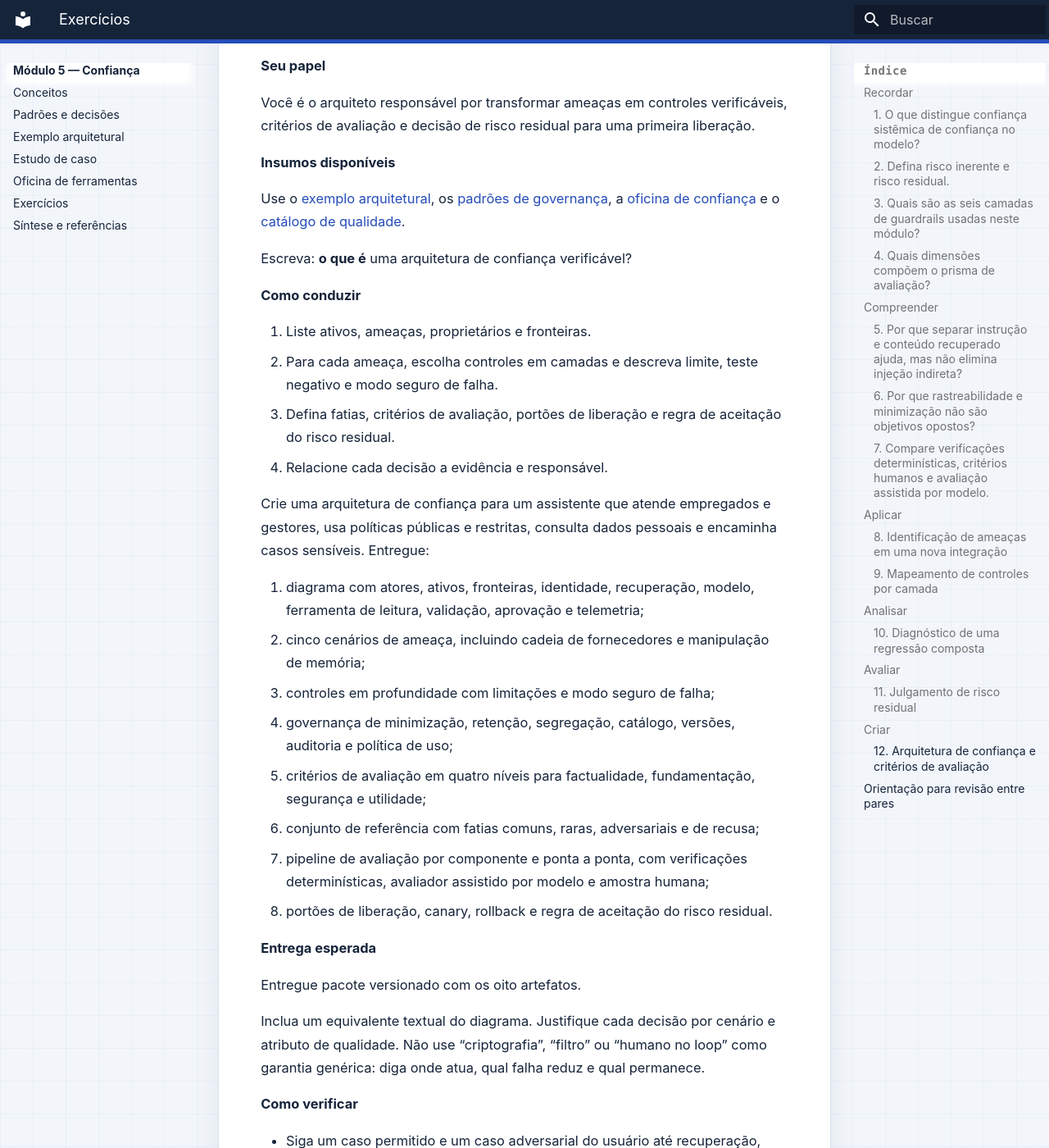
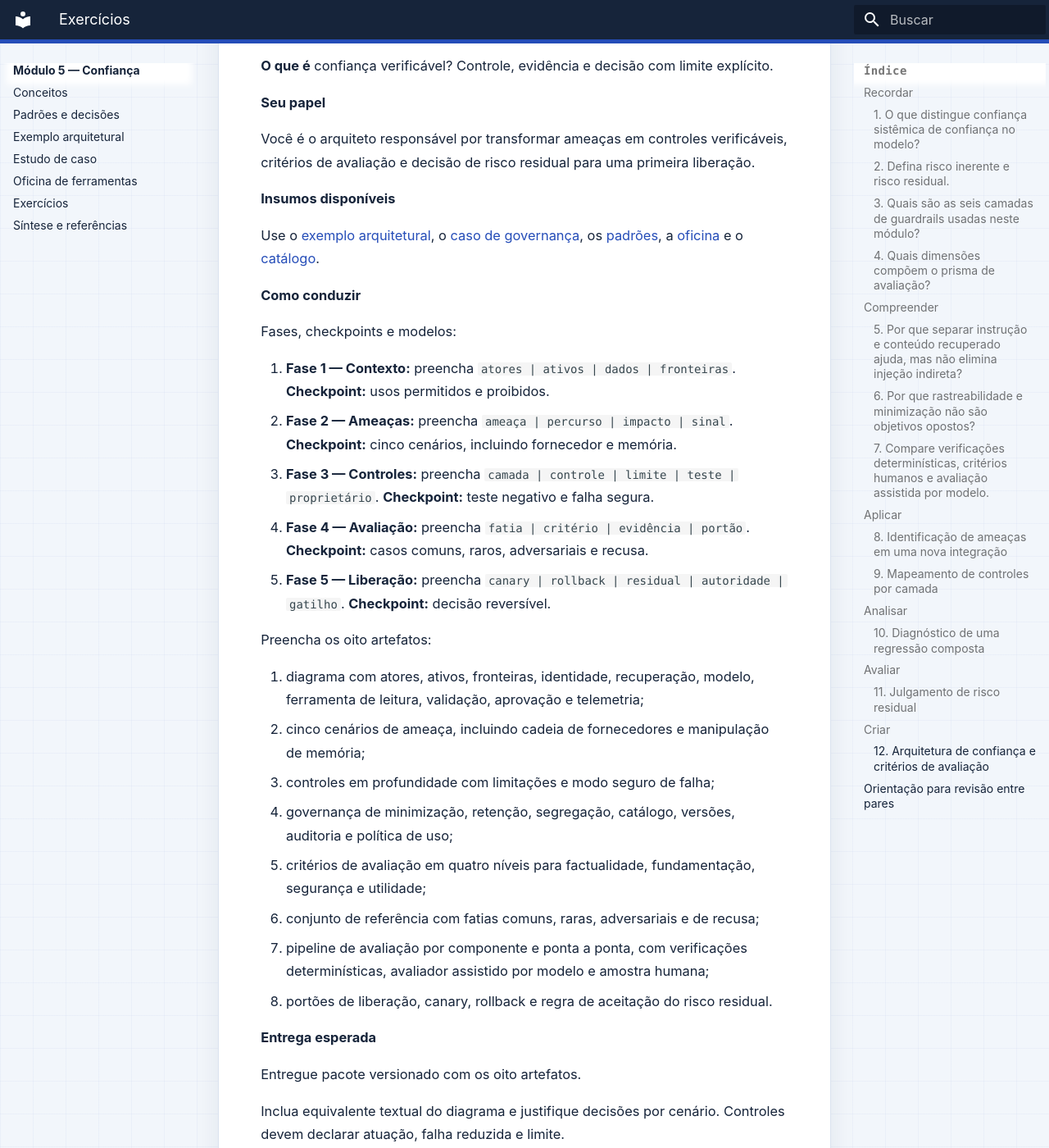
Before and after one commit to aulas-marco/arquitetura-solucoes-ia-generativa, an MkDocs documentation site: the page built from docs/modulo-5-confianca/exercicios.md, in a window 1280 px wide and 1400 px high, scrolled down 7602 px. Shown: the whole window at 82% size. Built offline with MkDocs 1.6.1 and Material for MkDocs 9.7.7, drawn with Linux system fonts in a browser that asks for light colours; some of the changed text lies outside the part shown.

Commit message:
docs: stage trust and operations capstones

```diff
--- a/docs/modulo-5-confianca/exercicios.md
+++ b/docs/modulo-5-confianca/exercicios.md
@@ -1,6 +1,6 @@
 # Exercícios: construir evidência de confiança
 
-Use o assistente de RH. Nos níveis superiores, entregue artefatos e revise-os pelos critérios.
+Use o [assistente de RH do caso](estudo-de-caso.md#a-proposta). Nos níveis superiores, entregue artefatos e revise-os pelos critérios.
 
 ## Recordar
 
@@ -73,7 +73,7 @@ Verificações determinísticas são reproduzíveis, mas limitadas; critérios h
 
 ### 8. Identificação de ameaças em uma nova integração
 
-**Ativo** é o que precisa ser preservado; **ameaça**, a causa potencial de incidente (**o que é** cada um?). Consulte [risco residual](conceitos.md#do-perigo-ao-risco-residual) e a [oficina](oficina-de-ferramentas.md).
+**Ativo** é o que precisa ser preservado; **ameaça**, a causa potencial de incidente (**o que é** cada um?). Consulte a [definição de ativo e ameaça](conceitos.md#do-perigo-ao-risco-residual) e a [oficina](oficina-de-ferramentas.md).
 
 **Situação**
 
@@ -247,24 +247,27 @@ Confira amostra, autoridade, expiração e gatilho; não confunda “não observ
 
 Você recebeu um assistente de RH que atende empregados e gestores, consulta políticas públicas e restritas e pode encaminhar casos sensíveis. A arquitetura precisa explicar onde cada controle atua e o que acontece quando ele falha.
 
+**O que é** confiança verificável? Controle, evidência e decisão com limite explícito.
+
 **Seu papel**
 
 Você é o arquiteto responsável por transformar ameaças em controles verificáveis, critérios de avaliação e decisão de risco residual para uma primeira liberação.
 
 **Insumos disponíveis**
 
-Use o [exemplo arquitetural](exemplo-arquitetural.md), os [padrões de governança](padroes-e-decisoes.md), a [oficina de confiança](oficina-de-ferramentas.md) e o [catálogo de qualidade](../referencia/atributos-de-qualidade.md).
-
-Escreva: **o que é** uma arquitetura de confiança verificável?
+Use o [exemplo arquitetural](exemplo-arquitetural.md), o [caso de governança](estudo-de-caso.md#decisoes-de-risco-e-governanca), os [padrões](padroes-e-decisoes.md), a [oficina](oficina-de-ferramentas.md) e o [catálogo](../referencia/atributos-de-qualidade.md).
 
 **Como conduzir**
 
-1. Liste ativos, ameaças, proprietários e fronteiras.
-2. Para cada ameaça, escolha controles em camadas e descreva limite, teste negativo e modo seguro de falha.
-3. Defina fatias, critérios de avaliação, portões de liberação e regra de aceitação do risco residual.
-4. Relacione cada decisão a evidência e responsável.
+Fases, checkpoints e modelos:
 
-Crie uma arquitetura de confiança para um assistente que atende empregados e gestores, usa políticas públicas e restritas, consulta dados pessoais e encaminha casos sensíveis. Entregue:
+1. **Fase 1 — Contexto:** preencha `atores | ativos | dados | fronteiras`. **Checkpoint:** usos permitidos e proibidos.
+2. **Fase 2 — Ameaças:** preencha `ameaça | percurso | impacto | sinal`. **Checkpoint:** cinco cenários, incluindo fornecedor e memória.
+3. **Fase 3 — Controles:** preencha `camada | controle | limite | teste | proprietário`. **Checkpoint:** teste negativo e falha segura.
+4. **Fase 4 — Avaliação:** preencha `fatia | critério | evidência | portão`. **Checkpoint:** casos comuns, raros, adversariais e recusa.
+5. **Fase 5 — Liberação:** preencha `canary | rollback | residual | autoridade | gatilho`. **Checkpoint:** decisão reversível.
+
+Preencha os oito artefatos:
 
 1. diagrama com atores, ativos, fronteiras, identidade, recuperação, modelo, ferramenta de leitura, validação, aprovação e telemetria;
 2. cinco cenários de ameaça, incluindo cadeia de fornecedores e manipulação de memória;
@@ -279,7 +282,7 @@ Crie uma arquitetura de confiança para um assistente que atende empregados e ge
 
 Entregue pacote versionado com os oito artefatos.
 
-Inclua um equivalente textual do diagrama. Justifique cada decisão por cenário e atributo de qualidade. Não use “criptografia”, “filtro” ou “humano no loop” como garantia genérica: diga onde atua, qual falha reduz e qual permanece.
+Inclua equivalente textual do diagrama e justifique decisões por cenário. Controles devem declarar atuação, falha reduzida e limite.
 
 **Como verificar**
 
@@ -303,3 +306,5 @@ Inclua um equivalente textual do diagrama. Justifique cada decisão por cenário
 ## Orientação para revisão entre pares
 
 Ao revisar, procure “impede”, “garante” e “100% seguro”. Peça evidência, universo e modo de falha; verifique responsáveis e autoridade para desligar.
+
+Feche o módulo com a [Síntese e referências](sintese-e-referencias.md).
```
Also changed, not shown: docs/modulo-6-operacao/exercicios.md (+14 -9 lines).
